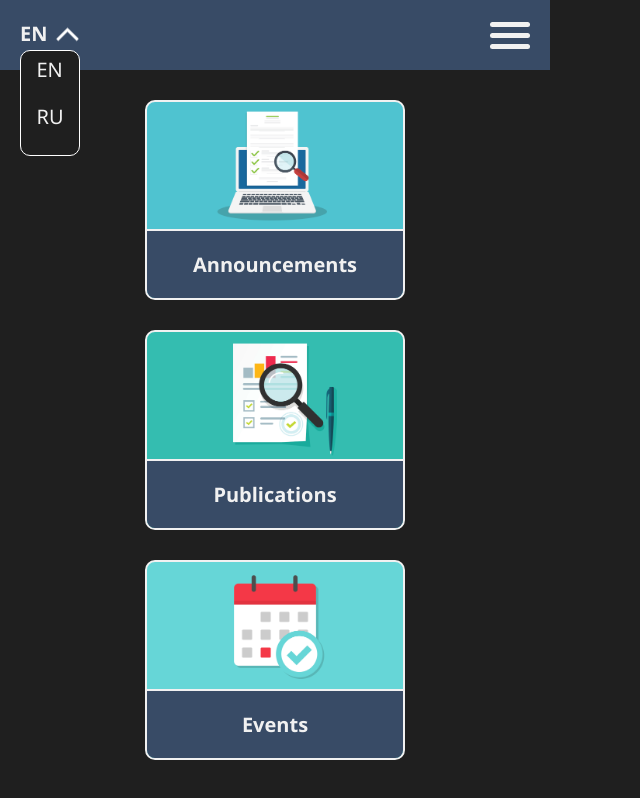
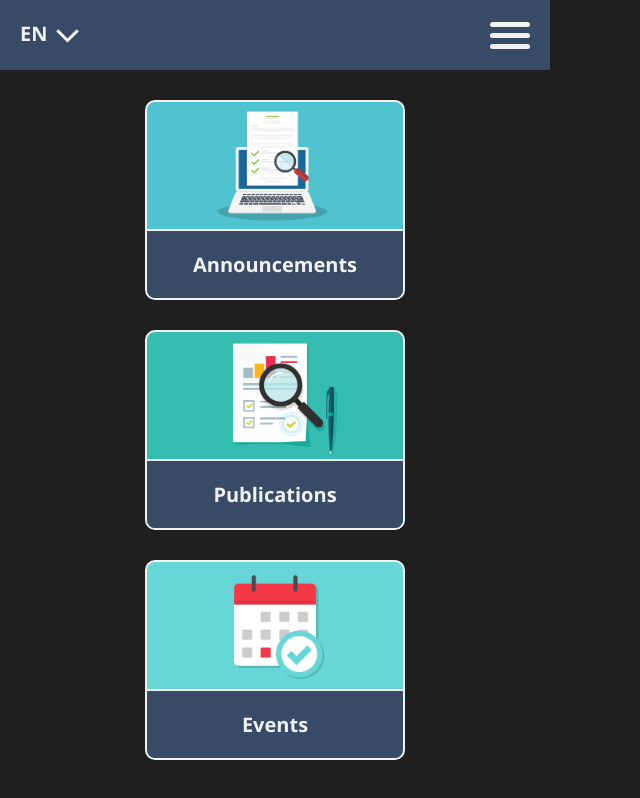
Before and after one commit to HakimMalkawi/MTG-News-Web, a React (Create React App) app: page / in a window 1280 px wide. Shown: the whole page, without its empty margins (0-640 px from the left). Built offline with nearby package versions, Linux system fonts and the light colour scheme.

Commit message:
Finalizing Language Selector Styling

```diff
--- a/src/components/Language.jsx
+++ b/src/components/Language.jsx
@@ -18,12 +18,13 @@ const Language = props => {
             setLanguage(mainLanguage)
             refresh()   } }
 
-    return <>   <div className="language-selector">
-                    <label onClick={() => setToggle(prevToggle => !prevToggle)} className={`language-label ${toggle ? "closed" : "open"}`}>
+    return <>   <div className="language-container">
+                    <label onClick={() => setToggle(prevToggle => !prevToggle)} className={`language-label ${toggle ? "open" : "closed"}`}>
                         {language ? "EN" : "RU"}
                     </label>
                     <ul className="language-list">
                         <li onClick={() => handleClick(true)}>EN</li>
+                        <hr/>
                         <li onClick={() => handleClick(false)}>RU</li>
                     </ul>
                 </div> </> }
--- a/src/styles/language.css
+++ b/src/styles/language.css
@@ -1,10 +1,10 @@
-.language-selector,
+.language-container,
 .language-label,
 .language-list li {
     cursor: pointer;
     background: none !important; }
 
-.language-selector {
+.language-container {
     border: none;
     justify-self: start;
     align-self: center;
@@ -15,6 +15,7 @@
 
 .language-label {
     display: grid;
+    z-index: 1;
     position: relative;
     align-self: center;
     font-weight: bold;
@@ -32,23 +33,35 @@
     height: 2.25rem;
     background: white;
     -webkit-mask-image: url("../resources/toggle.svg");
+    -webkit-mask-position: center;
+    -webkit-mask-size: contain;
     mask-image: url("../resources/toggle.svg");
     mask-position: center;
     mask-size: contain;
     transition: transform .15s ease-in-out; }
 
+.language-label::after {
+    content: "";
+    z-index: -1;
+    position: fixed;
+    top: 0;
+    background: var(--dark);
+    width: 3rem;
+    height: 2.5rem; }
+
 .language-label.open::before { transform: rotateX(180deg) translateY(50%); }
+.language-label.open + .language-list { margin: 0; }
+.language-label.closed + .language-list { margin-top: -5rem; }
 
 .language-list {
     display: grid;
+    grid-gap: .5rem;
+    padding: .3rem 0 .5rem 0;
     justify-content: center;
     list-style-type: none;
     border: 1px solid white;
     -webkit-border-radius: 10px;
     border-radius: 10px;
-    padding: .25rem 0;
-}
+    transition: margin .25s ease-in-out; }
 
-.language-list li {
-    align-self: center;
-}
+.language-list li { margin: 0; }
```
